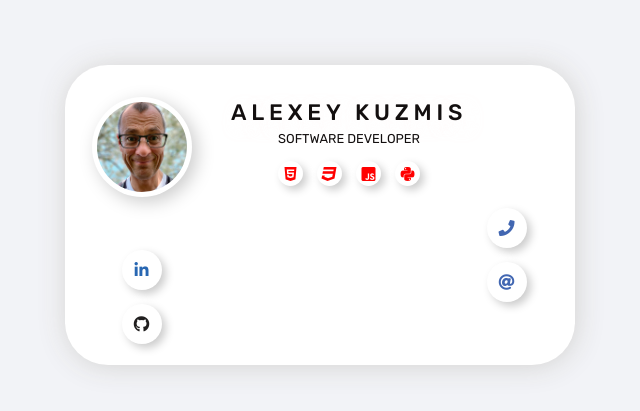
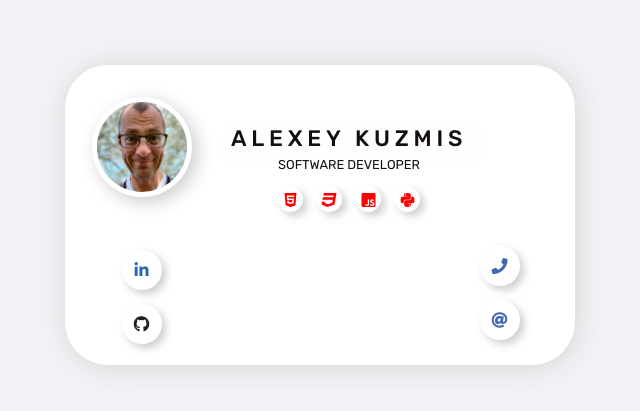
Before and after one commit to alexeykuz-sys/businessCard, a plain HTML site: page index.html in a window 1280 px wide. Shown: the part 185-596 px from the top of the page, without its empty margins (320-960 px from the left). Drawn offline with Linux system fonts and the light colour scheme.

Commit message:
added margins

```diff
--- a/style.css
+++ b/style.css
@@ -331,7 +331,7 @@ body {
     left: 0;
     transform: translate(0%,0%);
     width: 70%;
-    margin-top: 34px;
+    margin-top: 60px;
   }
 
   .text-wrapper {
@@ -347,9 +347,9 @@ body {
 
   .contact-buttons {
     display: flex;
-    margin-top: 0px;
     flex-direction: column;
     align-items: flex-end;
-    margin-right: 26px;
+    margin-right: 40px;
+    margin-top: 12px;
   }
 }
```
